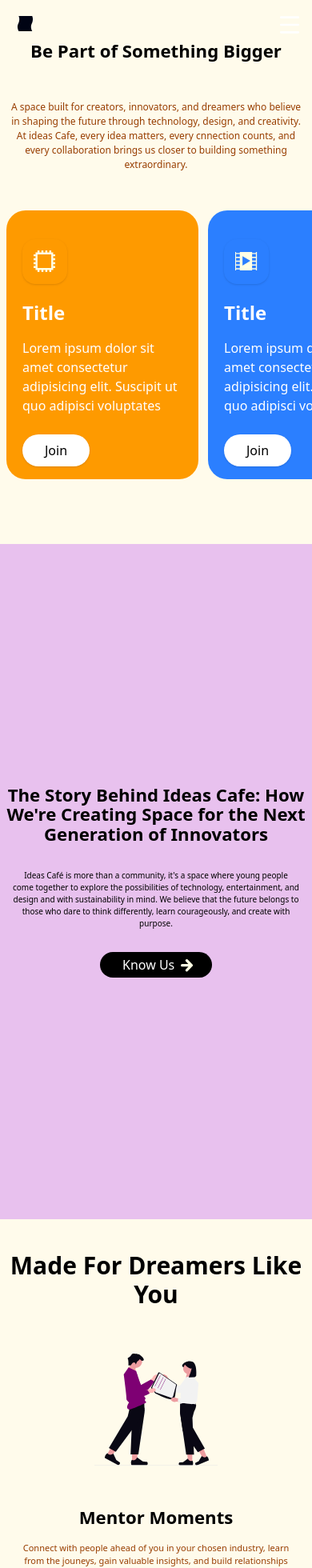
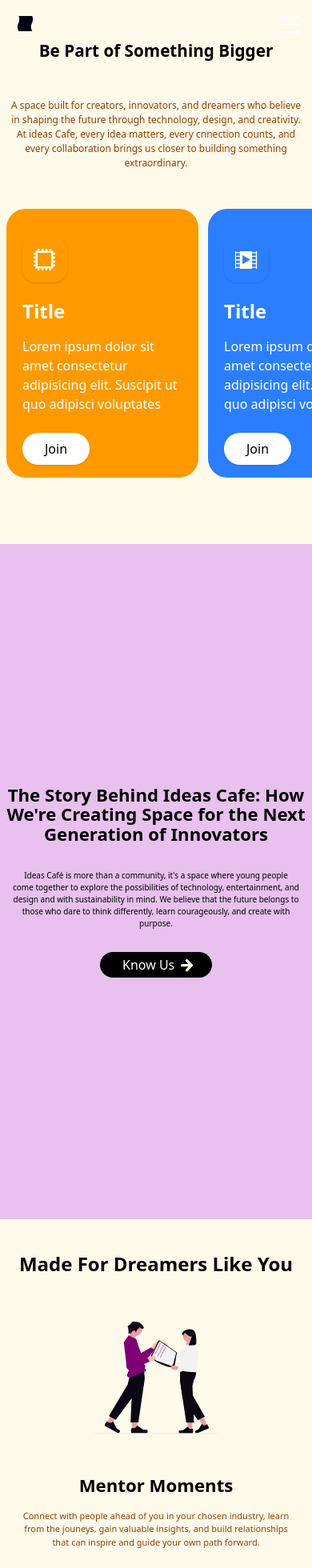
Before and after one commit to Ideas-Cafe/ideas-cafe, a Next.js app: page /Community in a window 390 px wide. Shown: the top 1960 px of the page at 80% size. Built offline with nearby package versions, Linux system fonts and the light colour scheme.

Commit message:
Fixed mobile menubar bug

```diff
--- a/app/Community/page.tsx
+++ b/app/Community/page.tsx
@@ -11,7 +11,7 @@
     <>
       <div className="bg-amber-50 h-170" id="Community">
         <div className="py-13 flex-1 justify-center items-center">
-          <p className="text-center text-4xl max-sm:text-[22.2px] max-sm:mx-1 font-bold">
+          <p className="text-center text-4xl max-sm:text-[20.7px] max-sm:mx-1 font-bold">
             Be Part of Something Bigger
           </p>
           <p className="text-center text-amber-800 font-medium mx-30 max-sm:mx-3 max-sm:text-[12px] my-4 max-sm:my-12">
--- a/app/Events/page.tsx
+++ b/app/Events/page.tsx
@@ -7,7 +7,7 @@
     <>
       <div className="w-full bg-amber-50" id="Event">
         <div className="py-18 max-sm:py-10 flex justify-center items-center">
-          <p className="text-4xl max-sm:text-3xl max-sm:text-center max-sm:mx-1 font-bold mb-4">
+          <p className="text-4xl max-sm:text-2xl max-sm:text-center max-sm:mx-1 font-bold mb-4">
             Made For Dreamers Like You
           </p>
         </div>
--- a/app/page.tsx
+++ b/app/page.tsx
@@ -1,4 +1,3 @@
-import Image from "next/image";
 import Button from "@/components/ui/Button";
 export default function Home() {
   const bg_Image = "/pictures/Background3.png";
--- a/components/ui/SideMenu.tsx
+++ b/components/ui/SideMenu.tsx
@@ -7,10 +7,10 @@
   const [isOpen, setIsOpen] = useState(false);
 
   const navLinks = [
-    { name: "Home", href: "/" },
-    { name: "About", href: "/about" },
-    { name: "Events", href: "/events" },
-    { name: "Community", href: "/community" },
+    { name: "Home", href: "#Home" },
+    { name: "About", href: "#About" },
+    { name: "Events", href: "#Events" },
+    { name: "Community", href: "#Community" },
   ];
 
   return (
```
